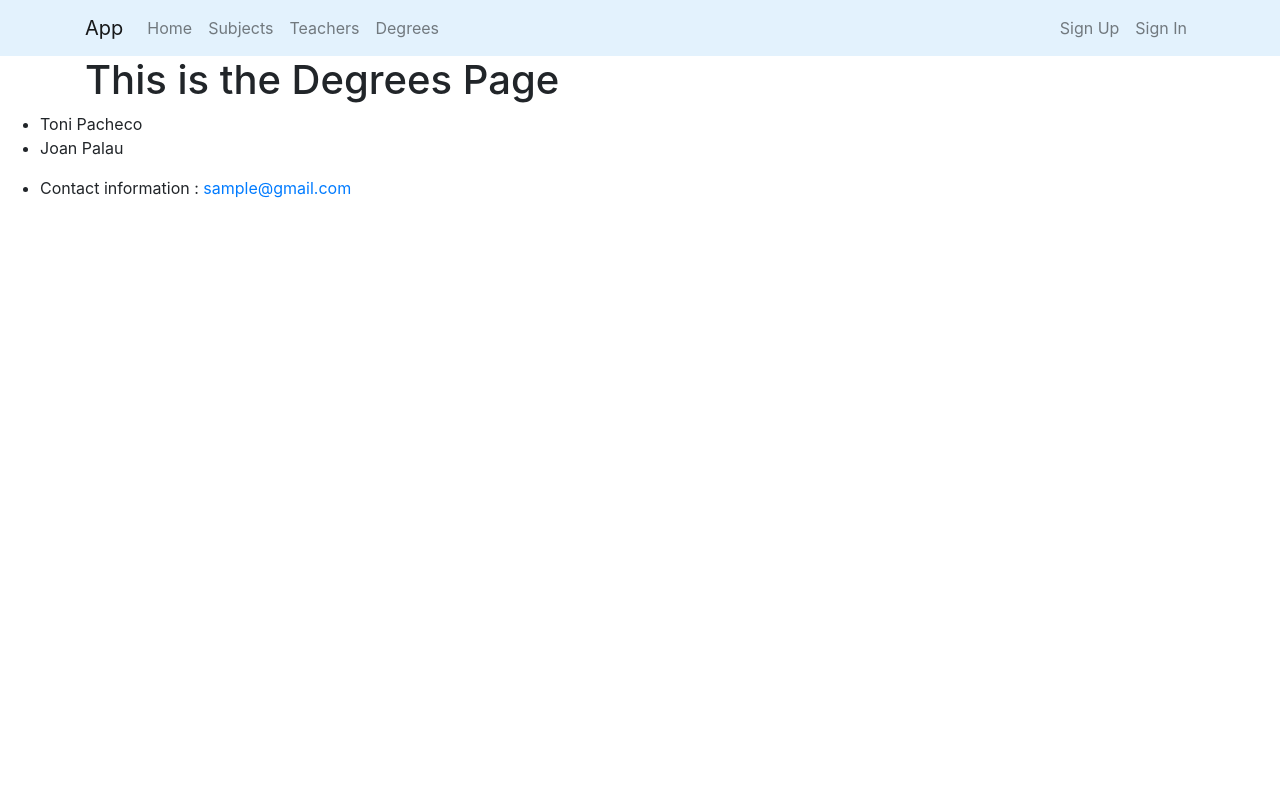
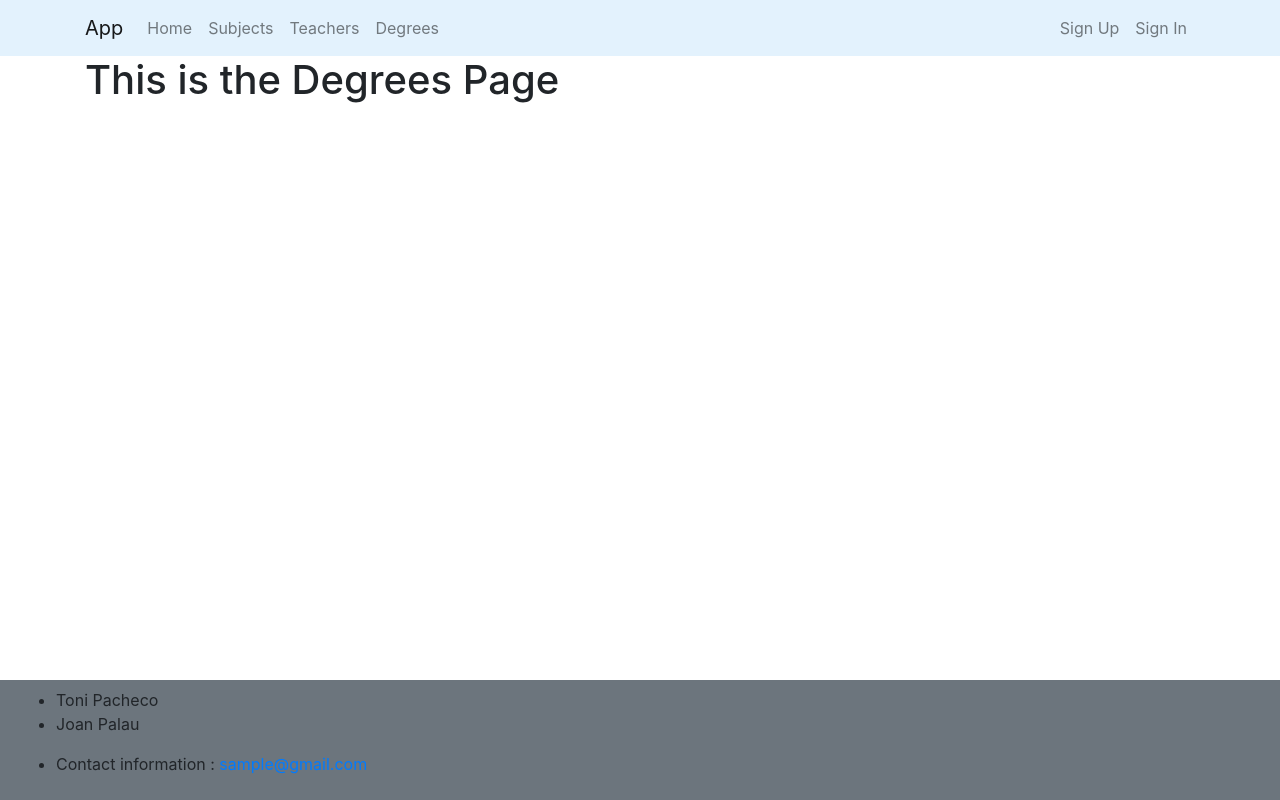
Before and after one commit to ToniPF/DegreeVoting, a Django app: page /degrees/ in a window 1280 px wide. Run offline with Django 3.2, Linux system fonts and the light colour scheme; some libraries are stand-ins or nearby versions.

Commit message:
Treballant en el footer

```diff
--- a/degree_voting/polls/templates/polls/footer.html
+++ b/degree_voting/polls/templates/polls/footer.html
@@ -1,12 +1,12 @@
-<footer class="footer">
+<nav class="navbar navbar-dark bg-secondary fixed-bottom">
     <div>
-      <ul class="left">
-        <li>Toni Pacheco</li>
-        <li>Joan Palau</li>
+      <ul class="mavbar-nav-mr-auto left">
+        <li class="nav-item">Toni Pacheco</li>
+        <li class="nav-item">Joan Palau</li>
       </ul>
 
-      <ul class="right">
-        <li>Contact information : <a href="mailto:sample@gmail.com">sample@gmail.com</a></li>
+      <ul class="mavbar-nav-mr-auto right">
+        <li class="nav-item">Contact information : <a href="mailto:sample@gmail.com">sample@gmail.com</a></li>
       </ul>
     </div>
-</footer>
+</nav>
```
